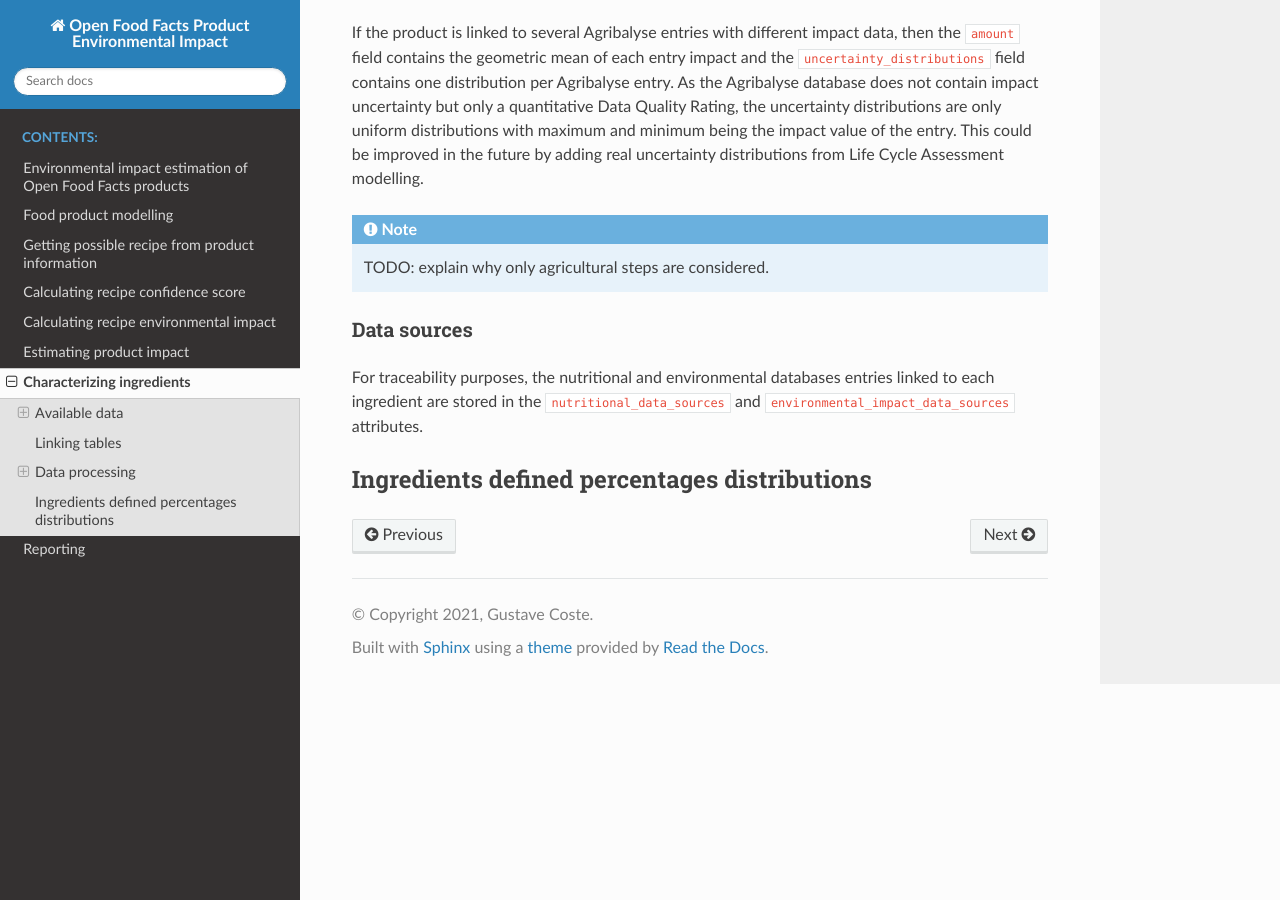
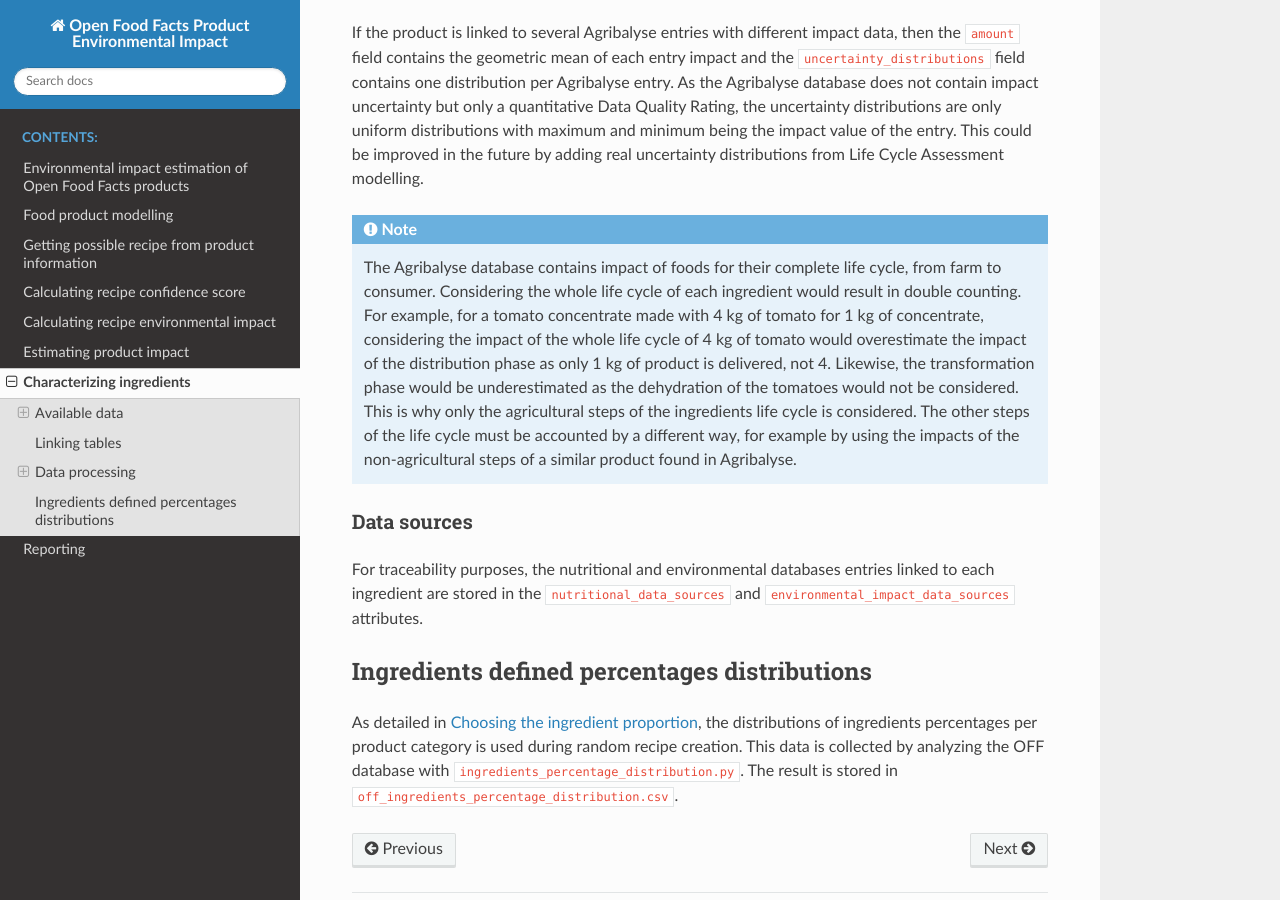
Before and after one commit to openfoodfacts/off-product-environmental-impact, a Sphinx documentation site: the page built from doc/source/characterizing-ingredients.rst, in a window 1280 px wide and 900 px high, scrolled down 1769 px. Built offline with Sphinx 7.4.7 and the Read the Docs theme 2.0.0, drawn with Linux system fonts in a browser that asks for light colours.

Commit message:
Added doc on Characterizing ingredients

```diff
--- a/doc/source/characterizing-ingredients.rst
+++ b/doc/source/characterizing-ingredients.rst
@@ -53,7 +53,7 @@ If the product is linked to several Agribalyse entries with different impact dat
 
 .. note::
 
-    TODO: explain why only agricultural steps are considered.
+    The Agribalyse database contains impact of foods for their complete life cycle, from farm to consumer. Considering the whole life cycle of each ingredient would result in double counting. For example, for a tomato concentrate made with 4 kg of tomato for 1 kg of concentrate, considering the impact of the whole life cycle of 4 kg of tomato would overestimate the impact of the distribution phase as only 1 kg of product is delivered, not 4. Likewise, the transformation phase would be underestimated as the dehydration of the tomatoes would not be considered. This is why only the agricultural steps of the ingredients life cycle is considered. The other steps of the life cycle must be accounted by a different way, for example by using the impacts of the non-agricultural steps of a similar product found in Agribalyse.
 
 Data sources
 ++++++++++++
@@ -62,3 +62,5 @@ For traceability purposes, the nutritional and environmental databases entries l
 
 Ingredients defined percentages distributions
 ---------------------------------------------
+
+As detailed in :ref:`Choosing the ingredient proportion`, the distributions of ingredients percentages per product category is used during random recipe creation. This data is collected by analyzing the OFF database with ``ingredients_percentage_distribution.py``. The result is stored in ``off_ingredients_percentage_distribution.csv``.
```
